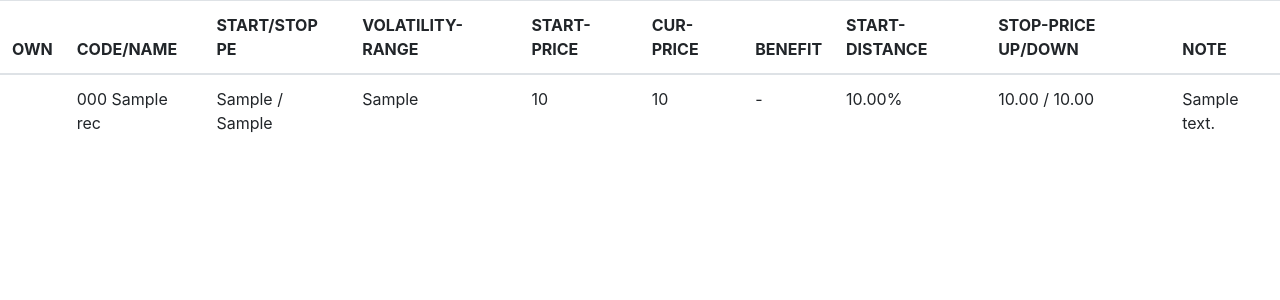
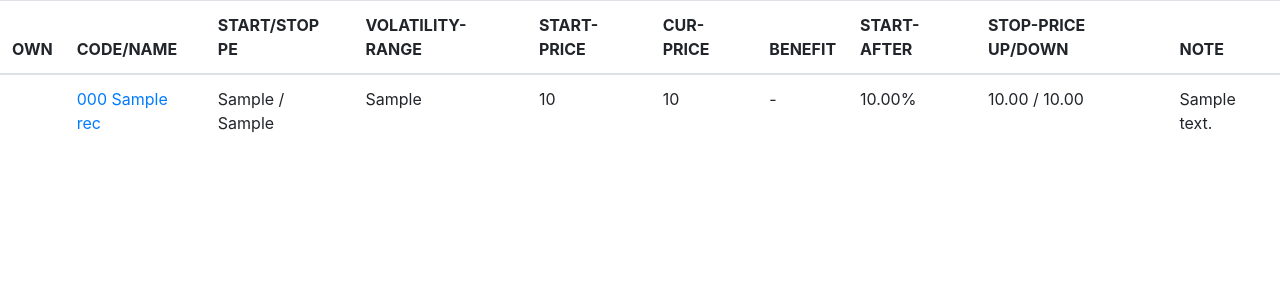
Before and after one commit to krizex/lamp, a Flask app: template src/lamp/app/templates/candidates_data.html in a window 1280 px wide. Shown: the top 300 px of the page. Run offline with Flask 2, Linux system fonts and the light colour scheme; the template is opened without the code that fills it: most values are stand-ins (such as "Sample title", 1, 10 or a date in 2020); some libraries are stand-ins or nearby versions.

Commit message:
add hyper link
Signed-off-by: krizex <krizex@gmail.com>

```diff
--- a/src/lamp/app/templates/candidates_data.html
+++ b/src/lamp/app/templates/candidates_data.html
@@ -43,7 +43,7 @@
             <TH>START-PRICE</TH>
             <TH>CUR-PRICE</TH>
             <TH>BENEFIT</TH>
-            <TH>START-DISTANCE</TH>
+            <TH>START-AFTER</TH>
             <TH>STOP-PRICE UP/DOWN</TH>
             <TH>NOTE</TH>
         </TR>
@@ -52,7 +52,11 @@
         {% for r in recs %}
         <TR {{r.color_class}}>
             <TD> {% if r.own %} Y {% endif %}</TD>
-            <TD>{{r.code}} {{r.name}}</TD>
+            <TD>
+                <a href="https://xueqiu.com/k?q={{r.code}}#/stock">
+                    {{r.code}} {{r.name}}
+                </a>
+            </TD>
             <TD>{{r.start_pe}} / {{r.stop_pe}}</TD>
             <TD>{{r.volatility_range}}</TD>
             <TD>{{r.start_price}}</TD>
```
